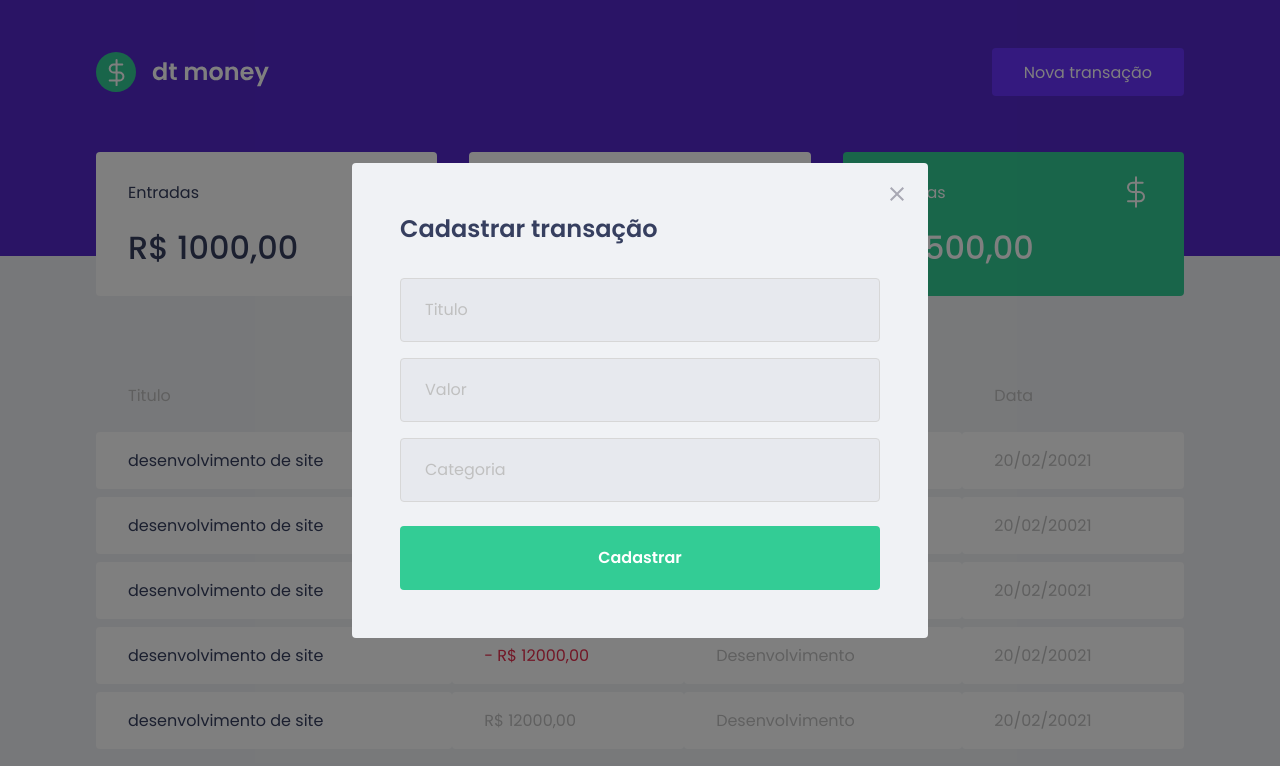
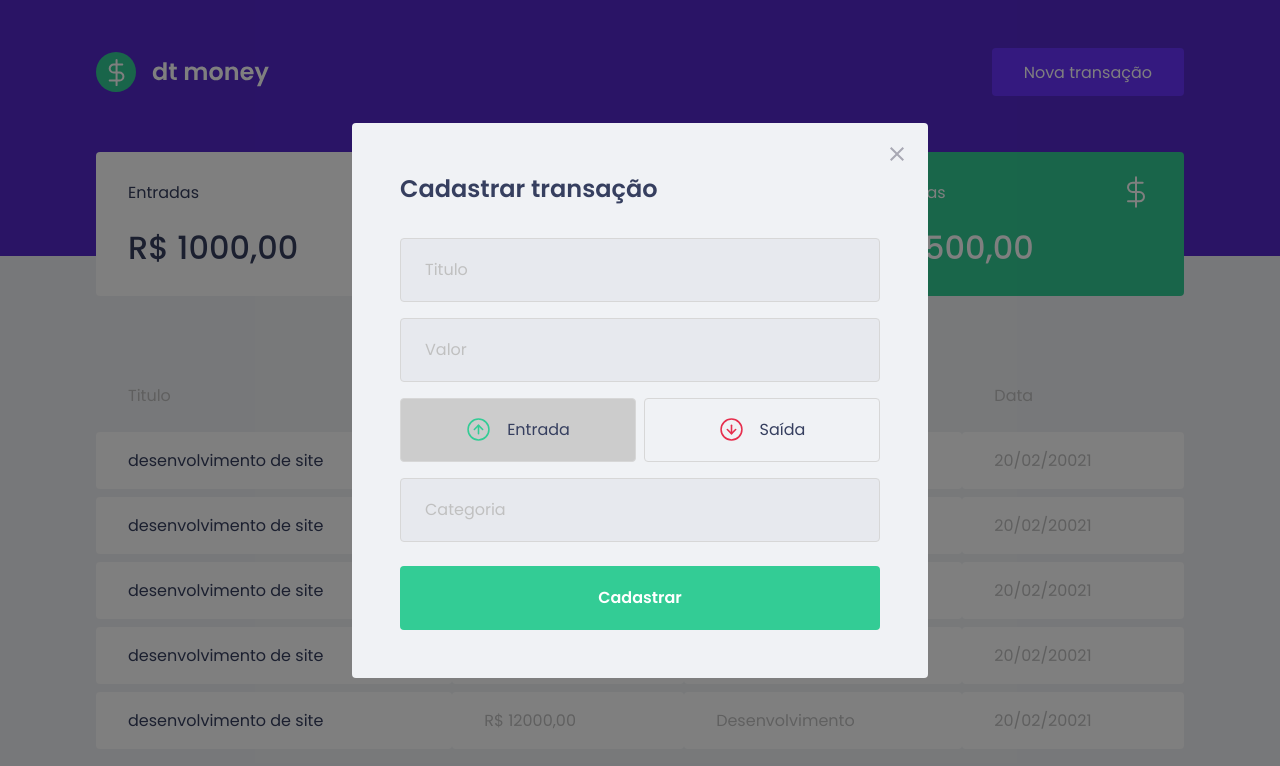
Before and after one commit to cristianokoxne/money-controller, a React (Create React App) app in the folder money-controller/: page / in a window 1280 px wide. Both pictures are taken after a click on the button "Nova transação". Shown: the top 766 px of the page. Built offline with nearby package versions, Linux system fonts and the light colour scheme; no server answers; what miragejs would draw is missing.

Commit message:
funcionalidade botão deposito

```diff
--- a/money-controller/src/components/Header/index.tsx
+++ b/money-controller/src/components/Header/index.tsx
@@ -1,13 +1,16 @@
 import { useState } from 'react';
 import logo from '../../assets/logo.svg'
-import { Contai, Container, Content } from './styles';
+import { Contai, Container, Content, TipoDeTransacao, RadioBox} from './styles';
 import Modal from 'react-modal'
 import closeImg from '../../assets/close.svg'
+import incomeImg from '../../assets/income.svg'
+import outcomeImg from '../../assets/outcome.svg'
 
 
 
 export function Header(){
     const [modalTransac, setModalTransac] = useState(false);
+    const [type, setType] = useState('deposit')
 
     function openModalTransac(){
         setModalTransac(true);
@@ -15,6 +18,7 @@
     function closeModalTransac(){
         setModalTransac(false);
     }
+
 
     return(
         <Container>
@@ -43,6 +47,18 @@
                         type='number'
                         placeholder='Valor'
                     />
+                    <TipoDeTransacao>
+                            <RadioBox  isActive={type ==='deposit'}type='button' onClick={()=>setType('deposit')}>
+                                <img src={incomeImg} alt="seta cima" />
+                                <span>Entrada</span>
+                            </RadioBox>
+                            <RadioBox isActive={type ==='withdraw'} type='button' onClick={()=>setType('withdraw')}>
+                                <img src={outcomeImg} alt="seta baixo" />
+                                <span>Saída</span>
+                            </RadioBox>
+
+
+                    </TipoDeTransacao>
                      <input
 
                         placeholder='Categoria'
--- a/money-controller/src/components/Header/styles.ts
+++ b/money-controller/src/components/Header/styles.ts
@@ -94,3 +94,40 @@
     }
 
 `;
+export const TipoDeTransacao = styled.div`
+    margin: 1rem 0;
+    display: grid;
+    grid-template-columns: 1fr 1fr;
+    gap:0.5rem;
+
+
+`
+
+interface RadioBoxProps{
+    isActive: boolean;
+}
+export const RadioBox = styled.button<RadioBoxProps>`
+      height: 4rem;
+        border: 1px solid #d7d7d7;
+        border-radius: 0.25rem;
+
+        background: ${(props)=>props.isActive ? '#ccc' : 'transparent'};
+        display: flex;
+        align-items: center;
+        justify-content: center;
+        transition:border-color  0.5s;
+
+        &:hover{
+            border-color: #aaa;
+        }
+        img{
+            width: 25px;
+            height: 25px;
+        }
+        span{
+            display: inline-block;
+            margin-left: 1rem;
+            font-size: 1rem;
+            color: var(--text-title);
+        }
+`
```
